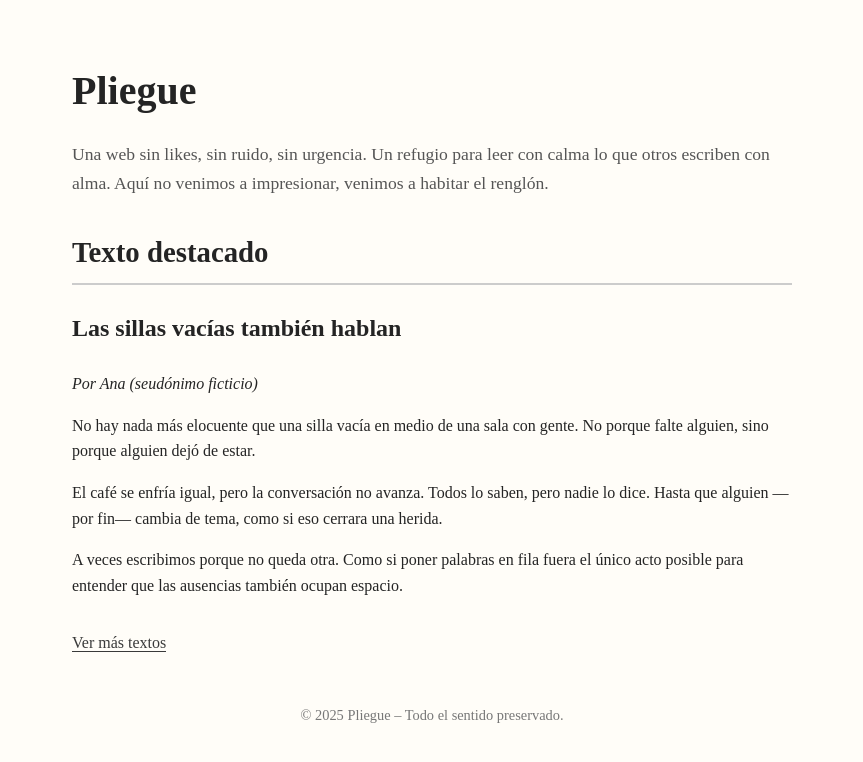
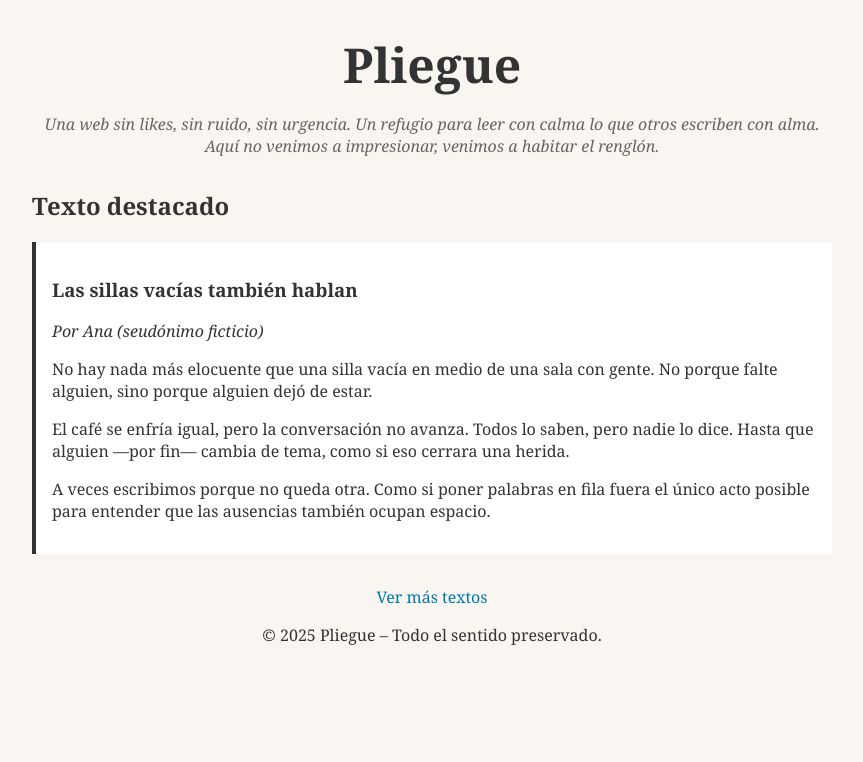
Before and after one commit to Sechuam/Pliegue, a plain HTML site: page index.html in a window 1280 px wide. Shown: the whole page, without its empty margins (208-1071 px from the left). Drawn offline with Linux system fonts and the light colour scheme.

Commit message:
Update style.css

```diff
--- a/styles/style.css
+++ b/styles/style.css
@@ -1,60 +1,45 @@
 body {
+  font-family: Georgia, serif;
   margin: 0;
-    font-family: "Merriweather", serif;
-    background: #fffdf8;
-    color: #242424;
-    line-height: 1.6;
+  padding: 0;
+  background-color: #f9f6f1;
+  color: #333;
 }
+
 .container {
-    max-width: 720px;
+  max-width: 800px;
   margin: 0 auto;
   padding: 2rem;
 }
-  header h1 {
-    font-size: 2.5rem;
-    margin-bottom: 0.5rem;
-    font-weight: bold;
-  }
-  .manifiesto {
-    font-size: 1.1rem;
-    color: #555;
+
+header, footer {
+  text-align: center;
   margin-bottom: 2rem;
 }
-  .destacado h2 {
-    font-size: 1.8rem;
-    border-bottom: 2px solid #ccc;
-    padding-bottom: 0.5rem;
+
+h1 {
+  font-size: 3rem;
+  margin: 0;
+}
+
+.manifiesto {
+  font-style: italic;
+  color: #666;
+}
+
+.destacado article {
+  background: #fff;
+  padding: 1rem;
+  border-left: 4px solid #333;
+  margin-bottom: 2rem;
+}
+
+.links {
+  text-align: center;
   margin-top: 2rem;
 }
-  .destacado article h3 {
-    font-size: 1.5rem;
+
+a {
+  color: #0077aa;
+  text-decoration: none;
 }
-  .links {
-    margin: 2rem 0;
-  }
-  .links a {
-    text-decoration: none;
-    color: #3a3a3a;
-    border-bottom: 1px solid;
-  }
-  footer {
-    text-align: center;
-    margin-top: 3rem;
-    font-size: 0.9rem;
-    color: #777;
-  }
-  .lista-textos {
-    list-style: none;
-    padding: 0;
-  }
-  .lista-textos li {
-    padding: 1rem 0;
-    border-bottom: 1px solid #eee;
-  }
-  .lista-textos h3 {
-    margin: 0;
-  }
-  .lista-textos em {
-    color: #666;
-    font-size: 0.9rem;
-  }
```
Lines whose indentation alone changed are shown as unchanged.
